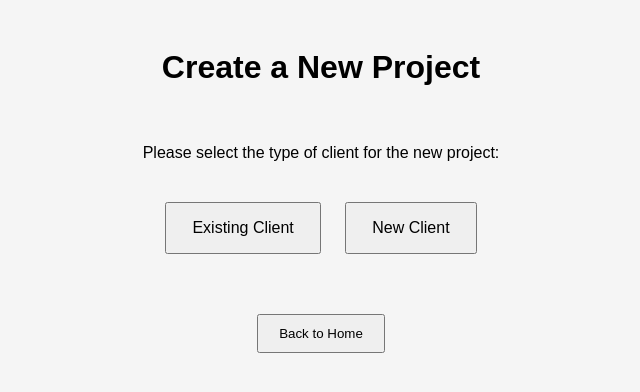
After one commit to F-Type-Affects/Report_Gen_Portfolio, a Flask app: page /create_project in a window 1280 px wide. The commit adds this page. Shown: the top 392 px of the page, without its empty margins (319-959 px from the left). Run offline with Flask 3, Linux system fonts and the light colour scheme; parts of the project's set-up code (start-up, migrations or seed data) failed here and were passed over.

Commit message:
Built out base front end to find existing client. Searching for client does not return results. Need to figure out why

```diff
--- a/Back_End/server.py
+++ b/Back_End/server.py
@@ -19,6 +19,7 @@ from .project_manager import get_project_by_code, get_client_by_id
 from .models import Project, Client
 from . import config
 from .ahj_manager import search_ahj_registry, perform_bing_search
+from .create_project import get_clients_by_name, get_managers_list, create_project_in_bqe
 
 app = Flask(__name__,template_folder='../Front_End_Web/templates', static_folder='../Front_End_Web/static')
 
@@ -43,10 +44,12 @@ logger = logging.getLogger(__name__)
 DATABASE_PATH = config.DATABASE_PATH
 setup_database(DATABASE_PATH)
 
+# load the home page of application from template
 @app.route('/')
 def home():
     return render_template('index.html')
 
+# build authentication url and open login page for user
 @app.route('/login')
 def login():
     # Check client_id directly
@@ -62,6 +65,7 @@ def login():
     # Redirect the user to the BQE Core authorization page
     return redirect(auth_url)
 
+# handle call back response from BQE Core OAuth2 process and exchange code for tokens
 @app.route('/callback')
 def callback():
     code = request.args.get('code')
@@ -124,6 +128,7 @@ def callback():
         logging.error(f"Error during callback processing: {e}")
         return "An internal error occured.", 500
 
+# get a users access token for API call
 @app.route('/api/token')
 def get_access_token():
     sub = session.get('user_sub')
@@ -172,7 +177,7 @@ def get_amendments():
 
     return jsonify({'error': 'failed to retrieve ammendments after multiple attempts'}), 500
 
-
+# fetches user email in order to fetch project details
 @app.route('/fetch_project_email', methods=['GET', 'POST'])
 def fetch_project_email():
     if request.method == 'GET':
@@ -186,6 +191,7 @@ def fetch_project_email():
         session['selected_email'] = selected_email
         return redirect(url_for('fetch_project_number'))
 
+# renders template to enter project number and searches project with project number provided
 @app.route('/fetch_project_number', methods=['GET', 'POST'])
 def fetch_project_number():
     if request.method == 'GET':
@@ -217,11 +223,13 @@ def fetch_project_number():
 
         return render_template('fetch_project_details.html', project=project, client=client)
 
+# If user confirms project details display success message
 @app.route('/confirm_project_details')
 def confirm_project_details():
     flash('Project details confirmed and saved!')
     return redirect(url_for('home'))
 
+# handles getting the address from user to make AHJ search
 @app.route('/fetch_ahj_address', methods=['GET', 'POST'])
 def fetch_ahj_address():
     if request.method == 'GET':
@@ -261,6 +269,7 @@ def fetch_ahj_address():
         session['address'] = address
         return redirect(url_for('display_ahj_results'))
 
+# performs the actual AHJ registry search with the address provided from user or other methods
 @app.route('/find_ahj', methods=['POST'])
 def find_ahj():
     # Logic for finding AHJ
@@ -275,6 +284,7 @@ def find_ahj():
 
     return render_template('display_ahj_results.html', ahj_data=ahj_data)
 
+# displays the AHJ results to user
 @app.route('/display_ahj_results', methods=['GET', 'POST'])
 def display_ahj_results():
     # Get the address from the session
@@ -295,6 +305,7 @@ def display_ahj_results():
     # Render the AHJ results
     return render_template('display_ahj_results.html', ahj_data=ahj_data)
 
+# stores the AHJ information to be exported or used later
 @app.route('/store_ahj_data', methods=['POST'])
 def store_ahj_data():
     # Store AHJ Data for export in the session
@@ -302,6 +313,7 @@ def store_ahj_data():
     flash("AHJ data stored for export.")
     return redirect(url_for('home'))
 
+# performs the actual bing search for amendments
 @app.route('/search_amendments', methods=['POST'])
 def search_amendments():
     # Get the AHJ name from the session or address
@@ -325,7 +337,7 @@ def search_amendments():
     # Render the results to the user
     return render_template('amendments_results.html', pdf_links=pdf_links, web_links=web_links)
 
-
+# stores amendment pdf and website links for future use
 @app.route('/store_amendment_results', methods=['POST'])
 def store_amendment_results():
     # Store both PDF and web links for export later
@@ -334,18 +346,130 @@ def store_amendment_results():
     flash("Amendment data stored for export.")
     return redirect(url_for('home'))
 
+# landing page for create project where user selects new or existing
+@app.route('/create_project', methods=['GET'])
+def create_project():
+    return render_template('create_project.html')
+
+# landing page for user if they select existing client
+@app.route('/create_project/existing_client', methods=['GET'])
+def existing_client():
+    emails = get_all_emails()
+    return render_template('fetch_user_email.html', emails=emails)
+
+# general email selection page to be re-used
+@app.route('/create_project/select_email', methods=['POST'])
+def select_email():
+    selected_email = request.form.get('email')
+    session['selected_email'] = selected_email
+    return redirect(url_for('find_client'))
+
+# retrieves list of clients with given name
+@app.route('/create_project/find_client', methods=['GET', 'POST'])
+def find_client():
+    if request.method == 'POST':
+        client_name = request.form.get('client_name')
+        selected_email = session.get('selected_email')
+        if not selected_email:
+            flash('Email not selected. Please start over.')
+            return redirect(url_for('existing_client'))
+
+        client_data = get_clients_by_name(client_name, selected_email)
+        if client_data and 'items' in client_data and len(client_data['items']) > 0:
+            client = client_data['items'][0]
+            session['client_id'] = client['id']
+            return render_template('display_client.html', client=client)
+        else:
+            flash('No client found with the provided name.')
+            return render_template('display_client.html', client=None)
+    else:
+        return render_template('find_client.html')
+
+# stores client id for future use
+@app.route('/create_project/confirm_client', methods=['POST'])
+def confirm_client():
+    client_id = request.form.get('client_id')
+    session['client_id'] = client_id
+    return redirect(url_for('select_manager'))
+
+# allows user to select employee name as manager to get manager id
+@app.route('/create_project/select_manager', methods=['GET', 'POST'])
+def select_manager():
+    if request.method == 'POST':
+        manager_id = request.form.get('manager_id')
+        session['manager_id'] = manager_id
+        return redirect(url_for('enter_project_details'))
+    else:
+        selected_email = session.get('selected_email')
+        if not selected_email:
+            flash('Email not selected. Please start over.')
+            return redirect(url_for('existing_client'))
+
+        managers = get_managers_list(selected_email)
+        return render_template('select_manager.html', managers=managers)
+
+# user enters project details to create and save new project
+@app.route('/create_project/enter_project_details', methods=['GET', 'POST'])
+def enter_project_details():
+    if request.method == 'POST':
+        # Get project details from form
+        project_code = request.form.get('project_code')
+        contract_type = request.form.get('contract_type')
+        project_name = request.form.get('project_name')
+        project_type = request.form.get('project_type')
+        project_address = request.form.get('project_address')
+        email = request.form.get('email')
+        phone_number = request.form.get('phone_number')
+
+        # Get client_id and manager_id from session
+        client_id = session.get('client_id')
+        manager_id = session.get('manager_id')
+        selected_email = session.get('selected_email')
+
+        if not all([client_id, manager_id, selected_email]):
+            flash('Session data missing. Please start over.')
+            return redirect(url_for('create_project'))
+
+        # Create the project in BQE Core
+        result = create_project_in_bqe(
+            project_code,
+            contract_type,
+            project_name,
+            project_type,
+            project_address,
+            email,
+            phone_number,
+            client_id,
+            manager_id,
+            selected_email
+        )
+
+        if result:
+            flash('Project created successfully!')
+            return redirect(url_for('home'))
+        else:
+            flash('Failed to create project.')
+            return redirect(url_for('enter_project_details'))
+    else:
+        return render_template('project_details.html')
+
+
 def login_user(sub):
     session['user_sub'] = sub  # Store the sub in session after successful login
 
 def get_user_sub():
     return session.get('user_sub')  # Retrieve the sub when needed
 
+# clears all session data for the user and returns them to the home page
+# should close app but not working
 @app.route('/exit_app')
 def exit_app():
     session.clear()  # Clear all session data for the user
     flash("You have been logged out. Session data cleared.")
     return redirect(url_for('home'))
 
+# should launch app in its own browser
+# is not working
 def open_browser():
     time.sleep(2)  # Allow the Flask app to start
     url = 'http://127.0.0.1:8000'
@@ -363,6 +487,7 @@ def open_browser():
         logging.error(f"Failed to open Chrome in standalone mode: {e}")
         webbrowser.open(url)  # Fallback to the default browser
 
+# entry point
 if __name__ == '__main__':
     # Start the browser-opening function in a separate thread
     threading.Thread(target=open_browser).start()
--- /dev/null
+++ b/Front_End_Web/static/css/create_project.css
@@ -0,0 +1,34 @@
+/* File: static/css/create_project.css */
+
+body {
+    font-family: Arial, sans-serif;
+    background-color: #f5f5f5;
+}
+
+header {
+    text-align: center;
+    padding: 20px;
+}
+
+.container {
+    width: 50%;
+    margin: 0 auto;
+    text-align: center;
+}
+
+.button-group {
+    margin-top: 30px;
+}
+
+.button-group button {
+    margin: 10px;
+    padding: 15px 25px;
+    font-size: 16px;
+    cursor: pointer;
+}
+
+.back-button {
+    margin-top: 50px;
+    padding: 10px 20px;
+    cursor: pointer;
+}
--- /dev/null
+++ b/Front_End_Web/templates/create_project.html
@@ -0,0 +1,22 @@
+<!-- File: templates/create_project.html -->
+<!DOCTYPE html>
+<html lang="en">
+<head>
+    <meta charset="UTF-8">
+    <title>Create Project - Choose Client Type</title>
+    <link rel="stylesheet" href="../static/css/create_project.css">
+</head>
+<body>
+    <header>
+        <h1>Create a New Project</h1>
+    </header>
+    <div class="container">
+        <p>Please select the type of client for the new project:</p>
+        <div class="button-group">
+            <button onclick="window.location.href='/create_project/existing_client'">Existing Client</button>
+            <button onclick="window.location.href='/create_project/new_client'">New Client</button>
+        </div>
+        <button class="back-button" onclick="window.location.href='/'">Back to Home</button>
+    </div>
+</body>
+</html>
--- a/Front_End_Web/templates/index.html
+++ b/Front_End_Web/templates/index.html
@@ -24,7 +24,7 @@
     <div class="container">
         <nav class="sidebar">
             <button onclick="window.location.href='login'">Login & Authenticate</button>
-            <button onclick="window.location.href='/create_project">Create Project</button>
+            <button onclick="window.location.href='/create_project'">Create Project</button>
             <button>Update Project Address</button>
             <button onclick="window.location.href='/fetch_project_email'">Fetch Project Details</button>
             <button onclick="window.location.href='fetch_ahj_address'">Find AHJ & Amendments</button>
```
Also changed, not shown: Back_End/create_project.py (added, +156 -0 lines), Front_End_Web/static/css/display_client.css (added, +45 -0 lines), Front_End_Web/static/css/fetch_user_email.css (added, +40 -0 lines), Front_End_Web/static/css/find_client.css (added, +40 -0 lines), Front_End_Web/templates/display_client.html (added, +40 -0 lines), Front_End_Web/templates/fetch_user_email.html (added, +28 -0 lines), Front_End_Web/templates/find_client.html (added, +25 -0 lines), Back_End/token_storage.db.
